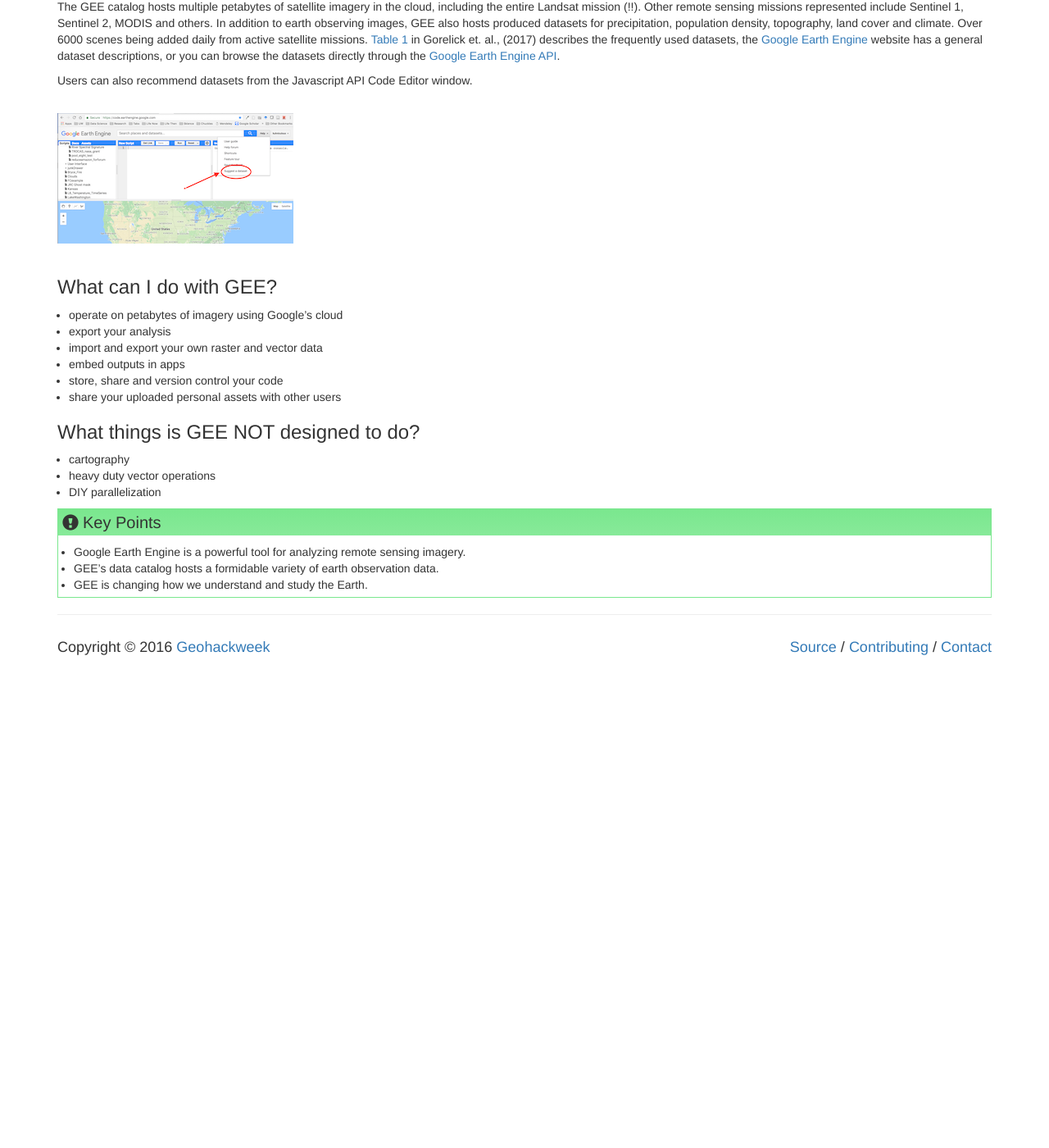
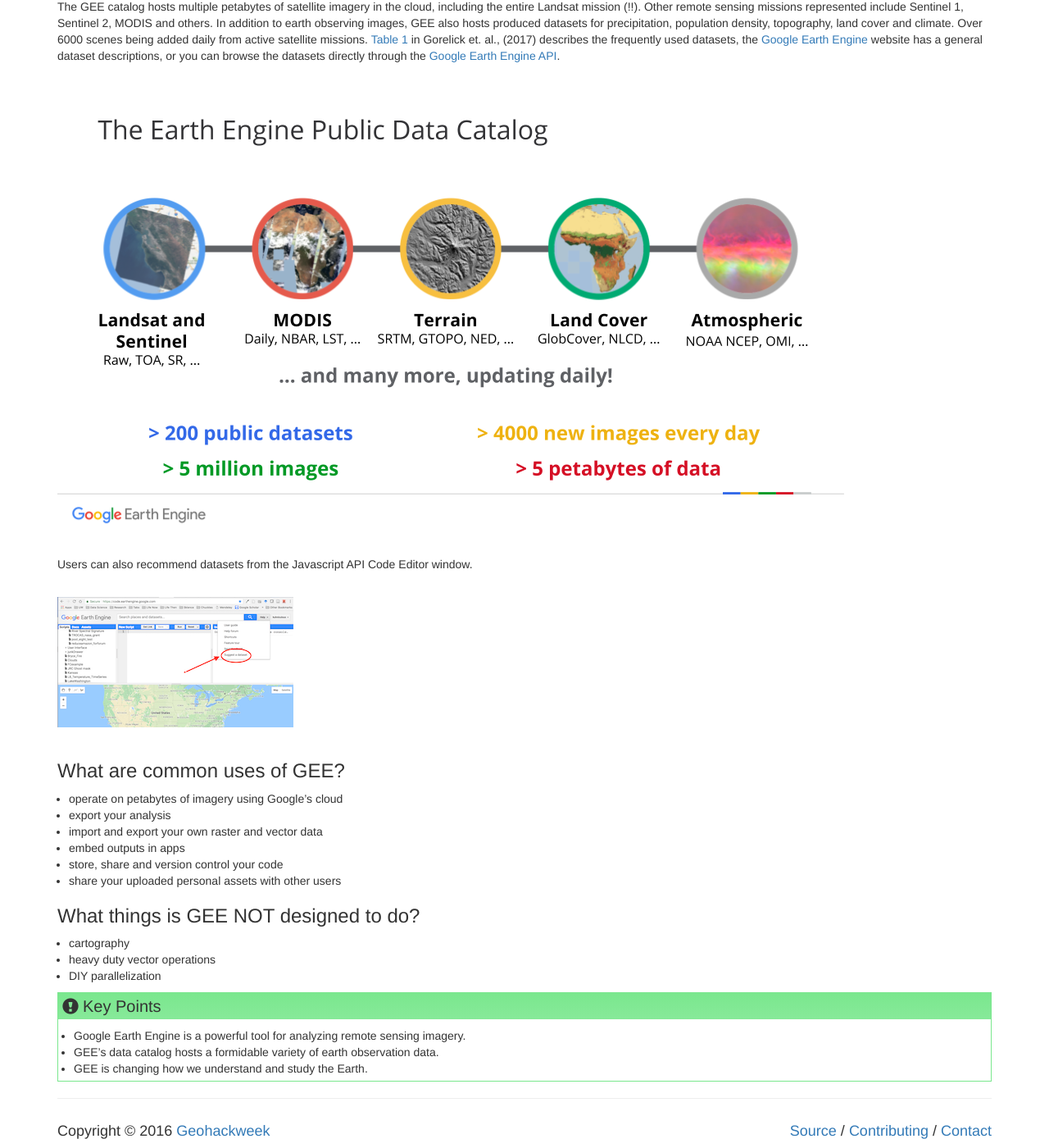
Before and after one commit to geohackweek/GoogleEarthEngine, a Jekyll site: the page built from _episodes/01-introduction.md, in a window 1280 px wide and 1400 px high, scrolled down 1785 px. Shown: the whole window at 82% size. Built offline with Jekyll 4.4.1, drawn with Linux system fonts in a browser that asks for light colours; before the commit the page ends 2595 px from its top, so only the background shows below that.

Commit message:
added img of datasets

```diff
--- a/_episodes/01-introduction.md
+++ b/_episodes/01-introduction.md
@@ -52,13 +52,18 @@ Google Earth Engine brings together three key data science concepts:
 
 The GEE catalog hosts multiple petabytes of satellite imagery in the cloud, including the entire Landsat mission (!!). Other remote sensing missions represented include Sentinel 1, Sentinel 2, MODIS and others. In addition to earth observing images, GEE also hosts produced datasets for precipitation, population density, topography, land cover and climate. Over 6000 scenes being added daily from active satellite missions. [Table 1](http://www.sciencedirect.com/science/article/pii/S0034425717302900) in Gorelick et. al., (2017) describes the frequently used datasets, the [Google Earth Engine](https://earthengine.google.com/datasets/) website has a general dataset descriptions, or you can browse the datasets directly through the [Google Earth Engine API](https://explorer.earthengine.google.com/#index).
 
+<br>
+<img src="../fig/01_datasets.png" border = "10">
+<br><br>
+
 Users can also recommend datasets from the Javascript API Code Editor window.
 
 <br>
 <img src="../fig/01_datasetsuggest.png" border = "10">
 <br><br>
 
-### What can I do with GEE?
+
+### What are common uses of GEE?
 
 - operate on petabytes of imagery using Google's cloud
 - export your analysis
```
Also changed, not shown: fig/01_datasets.png (added).
